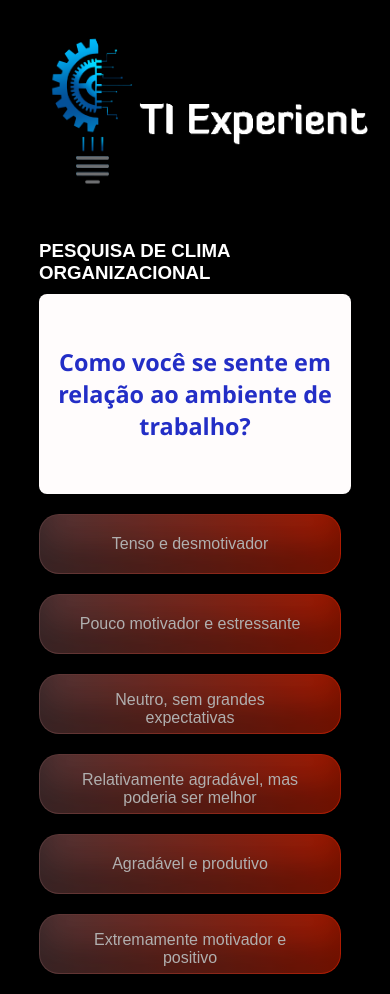
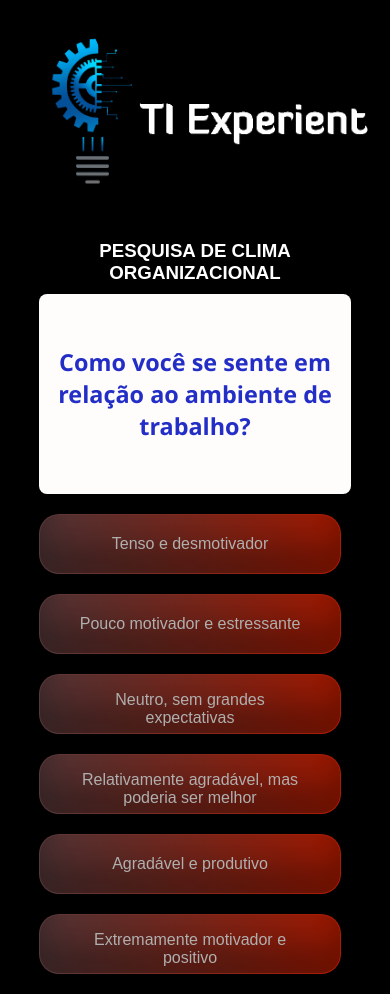
Before and after one commit to tiexperient/angular-disc, an Angular app: page / in a window 390 px wide. Built offline with nearby package versions, Linux system fonts and the light colour scheme.

Commit message:
responsive update

```diff
--- a/src/app/components/quizz/quizz.component.responsivo.css
+++ b/src/app/components/quizz/quizz.component.responsivo.css
@@ -7,4 +7,8 @@
     .Glowing-btn {
         height: 60px;
     }
+
+    .quizz_logo > h3 {
+        text-align: center;
+    }
 }
```
